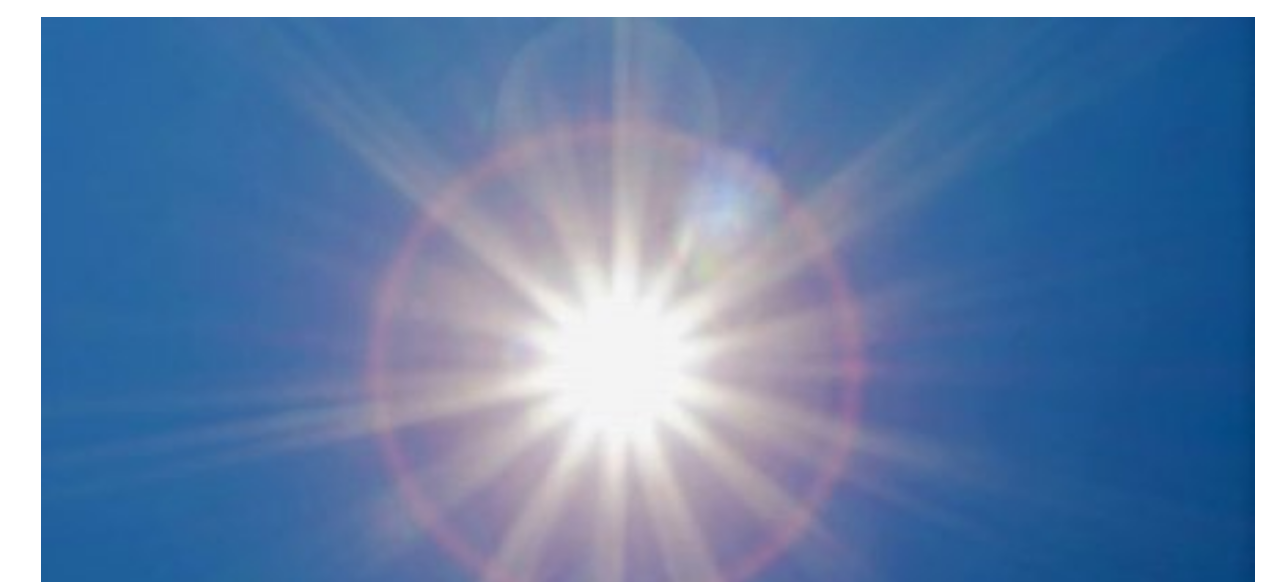
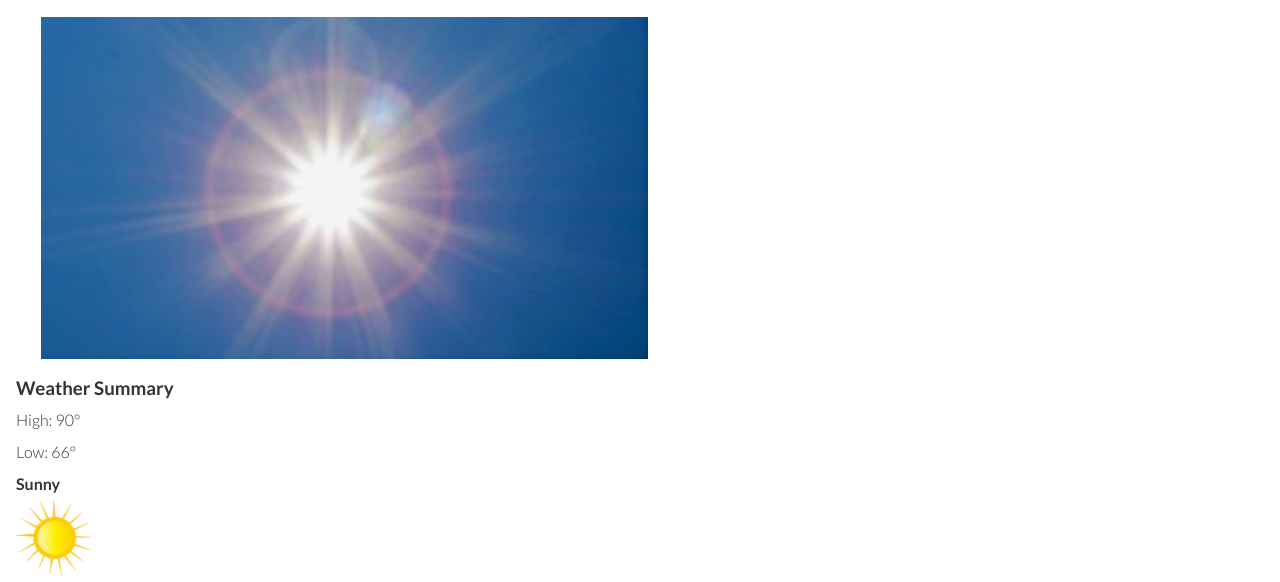
Before and after one commit to cit230kj7fx/cit230kj7fx.github.io, a plain HTML site: page assignments/Lesson-5/franklin-5.html in a window 1280 px wide. Shown: the part 215-797 px from the top of the page. Drawn offline with Linux system fonts and the light colour scheme.

Commit message:
update image sizing

```diff
--- a/assignments/Lesson-5/css/main-5.css
+++ b/assignments/Lesson-5/css/main-5.css
@@ -88,7 +88,7 @@ main {margin-left: 1rem}
 
 main h2 {}
 main figure { margin: 0 0 .2rem 2%; width:96%; }
-main figure img { width: 100%; }
+main figure img { width: 50%; }
 
 section {}
 section.forecast { display: none; }  /* show the 10-day forecast with the medium view and up */
```
